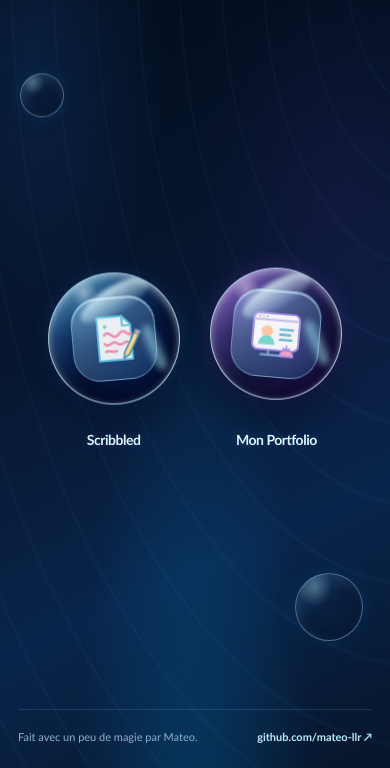
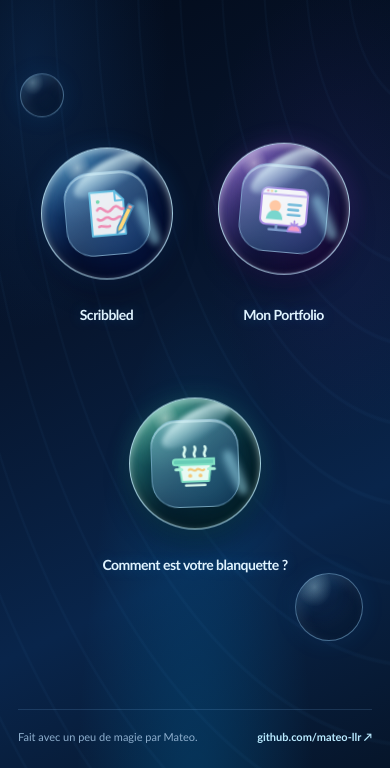
Before and after one commit to Mateo-Llr/Mateo-Llr.github.io, a plain HTML site: page index.html in a window 390 px wide. Shown: the part 76-844 px from the top of the page. Drawn offline with Linux system fonts and the light colour scheme.

Commit message:
Add blanquette cuisine project bubble

```diff
--- a/index.html
+++ b/index.html
@@ -145,18 +145,18 @@
     }
 
     .project-grid {
-      display: flex;
+      display: grid;
+      grid-template-columns: repeat(3, minmax(0, 1fr));
       min-height: 60vh;
       align-items: center;
-      justify-content: center;
-      gap: clamp(60px, 15vw, 210px);
+      justify-items: center;
+      gap: clamp(20px, 5vw, 64px);
       padding: 25px 0;
     }
 
     .project-card {
       display: flex;
-      width: 230px;
-      flex: 0 1 230px;
+      width: 100%;
       flex-direction: column;
       align-items: center;
       text-decoration: none;
@@ -268,6 +268,23 @@
       transform: rotate(5deg);
     }
 
+    .project-card:nth-child(3) .bubble {
+      background:
+        radial-gradient(ellipse at 27% 15%, rgba(224,255,240,.56) 0%, rgba(135,255,203,.2) 10%, transparent 35%),
+        radial-gradient(ellipse at 76% 84%, rgba(12,109,112,.5), transparent 43%),
+        linear-gradient(145deg, #438c87 0%, #155c62 29%, #083847 58%, #051b30 100%);
+      box-shadow:
+        inset 0 3px 7px rgba(224,255,245,.5),
+        inset -13px -17px 26px rgba(0,15,23,.7),
+        inset 7px 6px 16px rgba(186,255,229,.15),
+        0 15px 25px rgba(0,18,24,.4),
+        0 0 24px rgba(65,236,198,.18);
+    }
+
+    .project-card:nth-child(3) .bubble-art {
+      transform: rotate(-2deg);
+    }
+
     .project-card:hover .bubble, .project-card:focus-visible .bubble {
       transform: scale(1.075);
       filter: saturate(1.13) brightness(1.035);
@@ -336,23 +353,23 @@
       .page { width: min(100% - 36px, 480px); }
       header { padding: 18px 0; }
       main { min-height: calc(100vh - 132px); padding: 12px 0; }
-      .project-grid { min-height: 65vh; gap: 14px; }
-      .project-card { width: min(46%, 195px); flex-basis: min(46%, 195px); }
-      .bubble-shell, .project-card:nth-child(2) .bubble-shell { width: 170px; height: 181px; }
-      .bubble, .project-card:nth-child(2) .bubble { width: 148px; height: 148px; }
+      .project-grid { grid-template-columns: repeat(2, minmax(0, 1fr)); min-height: 65vh; gap: 14px 0; }
+      .project-card:nth-child(3) { grid-column: 1 / -1; width: min(100%, 195px); }
+      .bubble-shell, .project-card:nth-child(2) .bubble-shell, .project-card:nth-child(3) .bubble-shell { width: 170px; height: 181px; }
+      .bubble, .project-card:nth-child(2) .bubble, .project-card:nth-child(3) .bubble { width: 148px; height: 148px; }
       .bubble-art { width: 94px; height: 94px; border-radius: 27px; }
       .bubble-art svg { width: 72px; height: 72px; }
-      .project-card:nth-child(2) .bubble-art { width: 98px; height: 98px; }
+      .project-card:nth-child(2) .bubble-art, .project-card:nth-child(3) .bubble-art { width: 98px; height: 98px; }
       .project-name { font-size: 14px; text-align: center; }
     }
 
     @media (max-width: 390px) {
       .project-grid { gap: 0; }
-      .bubble-shell, .project-card:nth-child(2) .bubble-shell { width: 145px; height: 166px; }
-      .bubble, .project-card:nth-child(2) .bubble { width: 132px; height: 132px; }
+      .bubble-shell, .project-card:nth-child(2) .bubble-shell, .project-card:nth-child(3) .bubble-shell { width: 145px; height: 166px; }
+      .bubble, .project-card:nth-child(2) .bubble, .project-card:nth-child(3) .bubble { width: 132px; height: 132px; }
       .bubble-art { width: 84px; height: 84px; }
       .bubble-art svg { width: 64px; height: 64px; }
-      .project-card:nth-child(2) .bubble-art { width: 88px; height: 88px; }
+      .project-card:nth-child(2) .bubble-art, .project-card:nth-child(3) .bubble-art { width: 88px; height: 88px; }
       .github-link { padding: 9px 11px; }
     }
 
@@ -419,6 +436,26 @@
             </span>
             <span class="project-name">Mon Portfolio</span>
           </a>
+
+          <a class="project-card" href="/comment-est-votre-blanquette/" aria-label="Ouvrir Comment est votre blanquette, mon site de cuisine">
+            <span class="bubble-shell" aria-hidden="true">
+              <span class="bubble">
+                <span class="bubble-art">
+                  <svg viewBox="0 0 100 100" fill="none">
+                    <path d="M24 44h52l-5 34H29l-5-34Z" fill="#E8FAF3" stroke="#83E2C5" stroke-width="3" stroke-linejoin="round"/>
+                    <path d="M20 43h60v9H20a4.5 4.5 0 0 1 0-9Z" fill="#67CDB7" stroke="#83E2C5" stroke-width="3"/>
+                    <path d="M34 39c-5-7 5-8 0-15m16 15c-5-7 5-8 0-15m16 15c-5-7 5-8 0-15" stroke="#D9FBF1" stroke-width="4" stroke-linecap="round"/>
+                    <path d="M29 59h-9m60 0h-9" stroke="#A9F1D8" stroke-width="5" stroke-linecap="round"/>
+                    <path d="M40 60c4-5 8 5 12 0s8 5 12 0" stroke="#F2C979" stroke-width="3.5" stroke-linecap="round"/>
+                    <circle cx="42" cy="69" r="3" fill="#F2C979"/>
+                    <circle cx="58" cy="69" r="3" fill="#F2C979"/>
+                    <path d="M35 84h30" stroke="#D5F4EA" stroke-width="4" stroke-linecap="round"/>
+                  </svg>
+                </span>
+              </span>
+            </span>
+            <span class="project-name">Comment est votre blanquette ?</span>
+          </a>
         </div>
       </section>
     </main>
```
